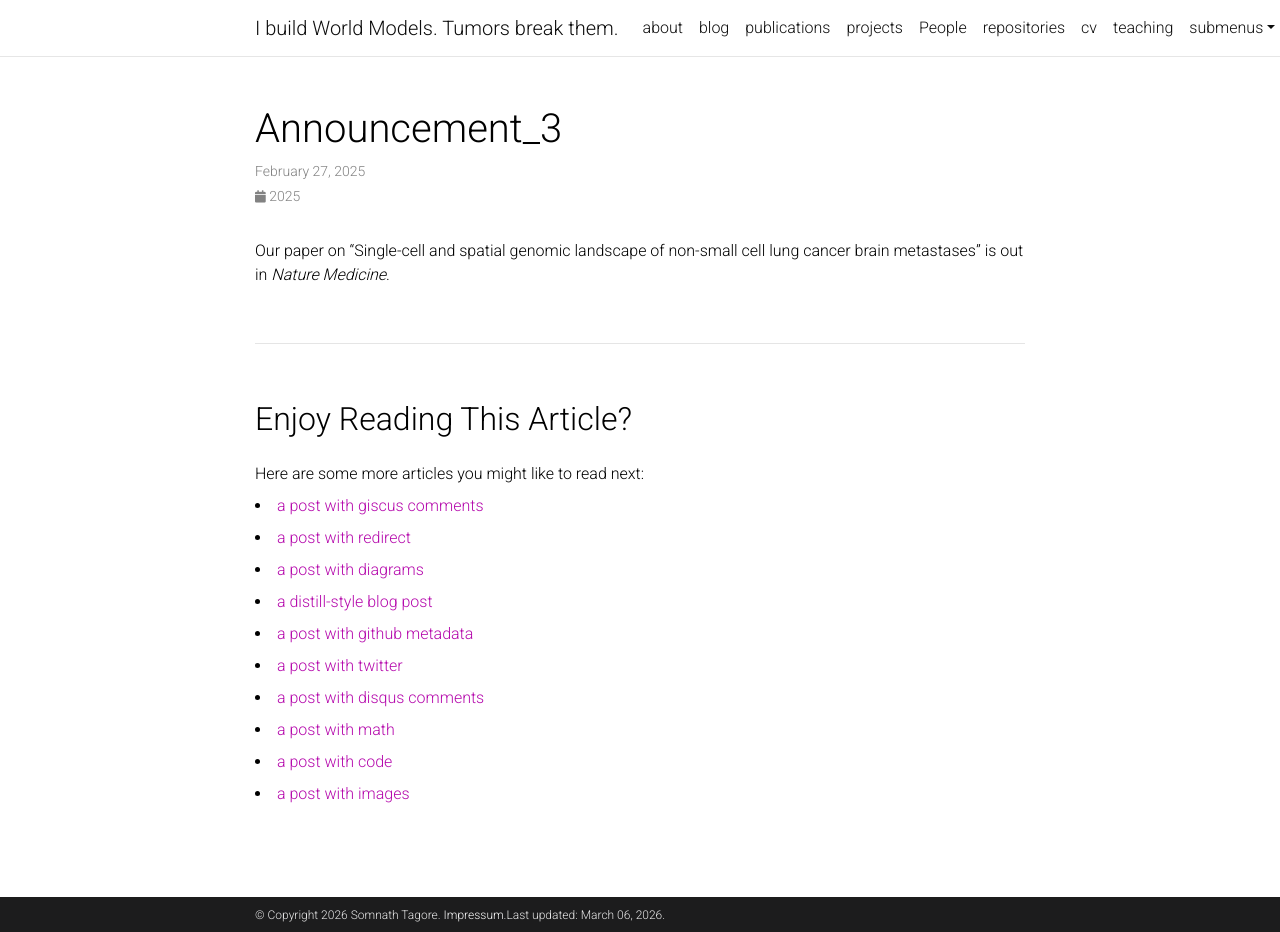
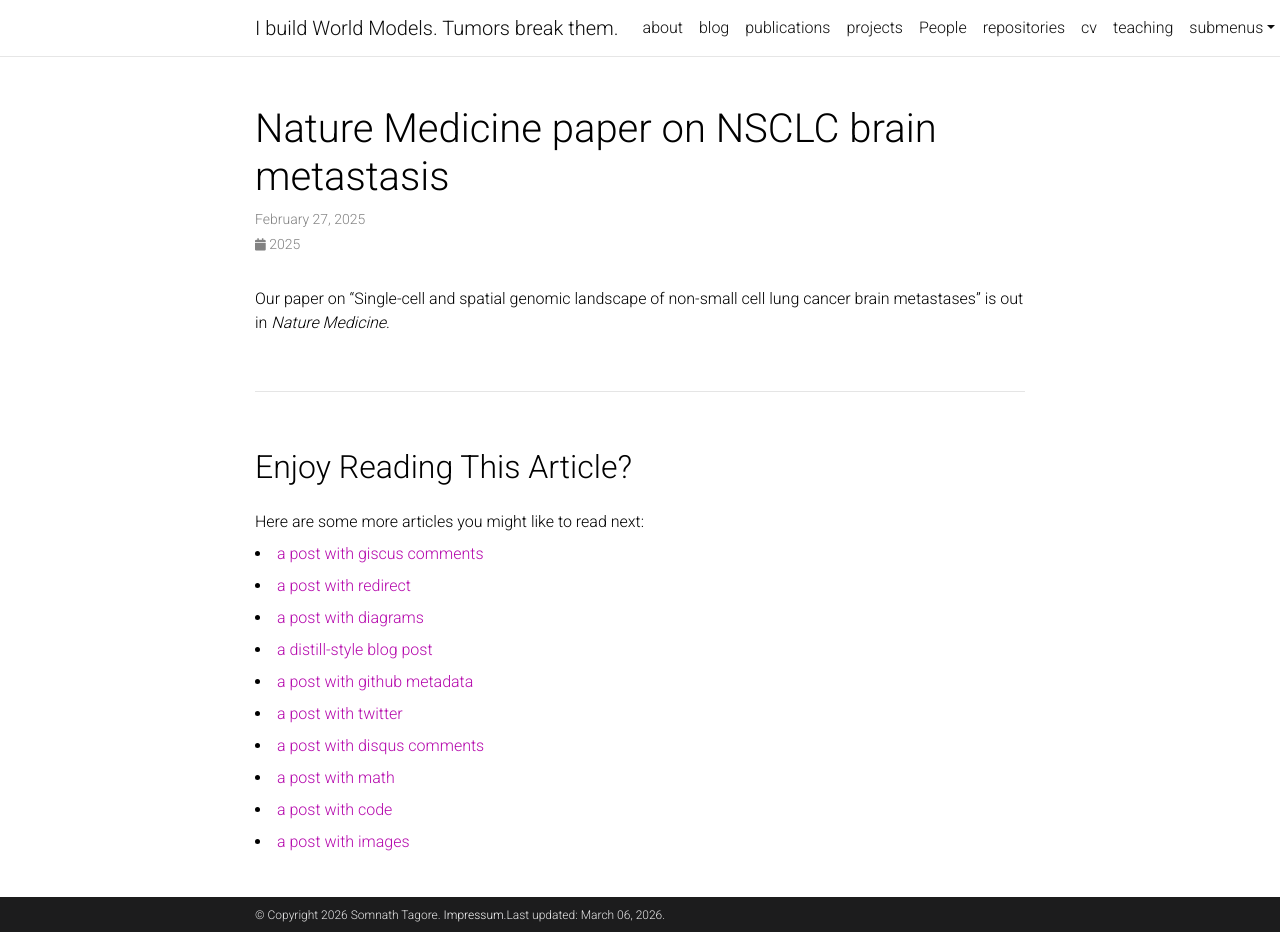
Before and after one commit to somnathtagore/somnathtagore.github.io, a Jekyll site: the page built from _news/announcement_3.md, in a window 1280 px wide and 932 px high. Built offline with Jekyll 4.4.1, drawn with Linux system fonts in a browser that asks for light colours; comment, search, counter and statistics services are not loaded; a style sheet for code colours, icons or effects is not loaded.

Commit message:
Update announcement_3.md

```diff
--- a/_news/announcement_3.md
+++ b/_news/announcement_3.md
@@ -1,5 +1,6 @@
 ---
 layout: post
+title: Nature Medicine paper on NSCLC brain metastasis
 date: 2025-02-27
 ---
 
```
